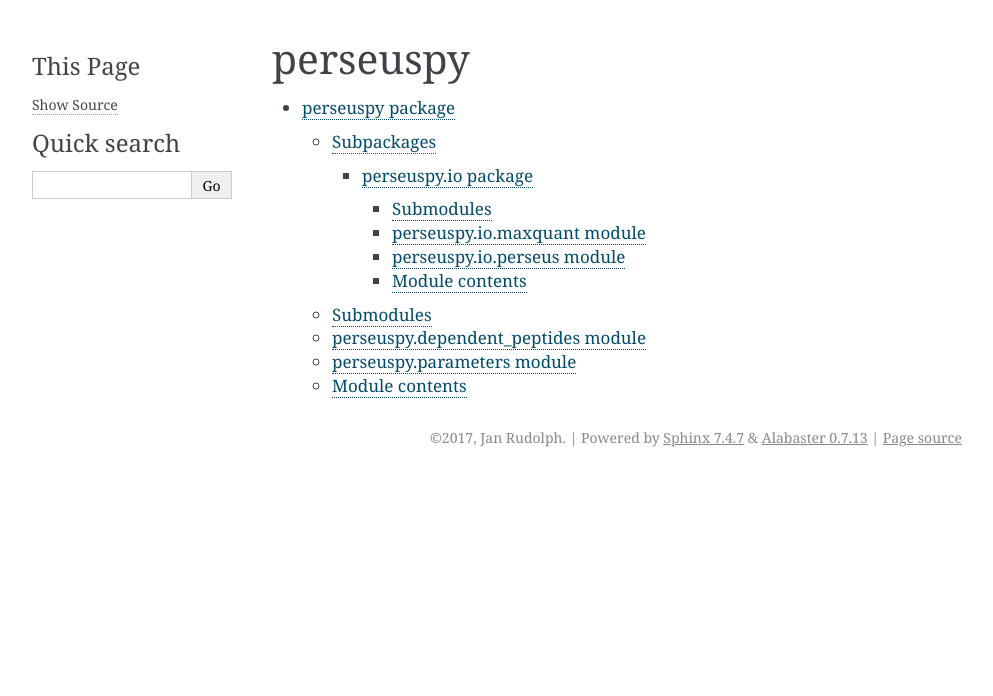
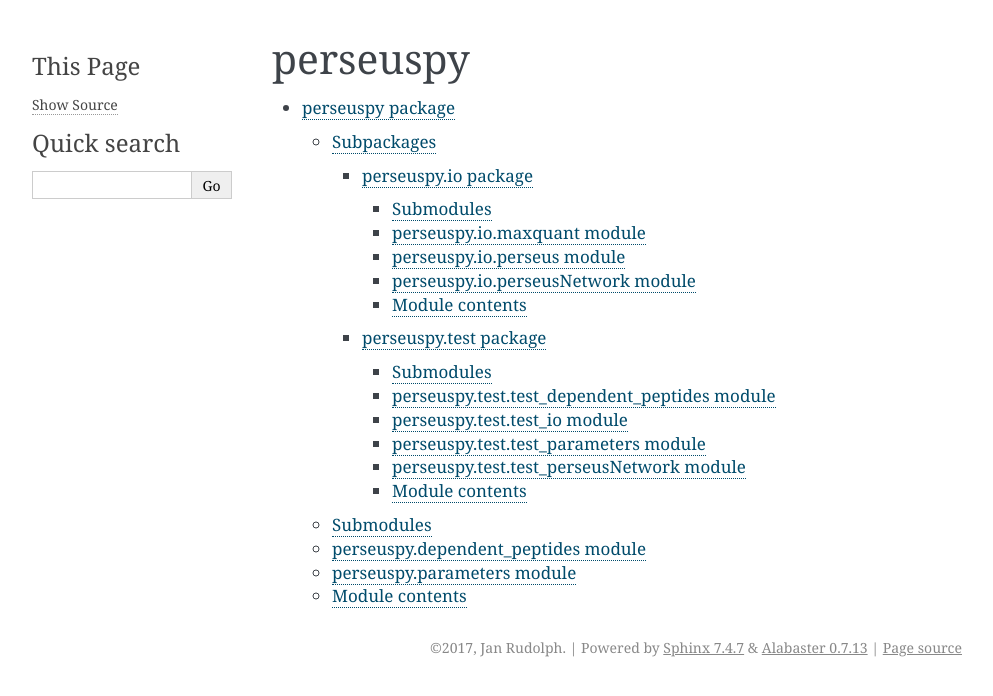
Before and after one commit to cox-labs/perseuspy, a Sphinx documentation site: the page built from docs/modules.rst, in a window 1280 px wide. Shown: the top 696 px of the page, without its empty margins (148-1141 px from the left). Built offline with Sphinx 7.4.7, drawn with Linux system fonts in a browser that asks for light colours; pages that are not in the unit, such as notebooks, are missing from menus.

Commit message:
added updated doc-files and builded html files

```diff
--- a/docs/perseuspy.io.rst
+++ b/docs/perseuspy.io.rst
@@ -1,21 +1,29 @@
-perseuspy.io package
-====================
+perseuspy\.io package
+=====================
 
 Submodules
 ----------
 
-perseuspy.io.maxquant module
-----------------------------
+perseuspy\.io\.maxquant module
+------------------------------
 
 .. automodule:: perseuspy.io.maxquant
     :members:
     :undoc-members:
     :show-inheritance:
 
-perseuspy.io.perseus module
----------------------------
+perseuspy\.io\.perseus module
+-----------------------------
 
 .. automodule:: perseuspy.io.perseus
+    :members:
+    :undoc-members:
+    :show-inheritance:
+
+perseuspy\.io\.perseusNetwork module
+------------------------------------
+
+.. automodule:: perseuspy.io.perseusNetwork
     :members:
     :undoc-members:
     :show-inheritance:
--- /dev/null
+++ b/docs/perseuspy.test.rst
@@ -0,0 +1,46 @@
+perseuspy\.test package
+=======================
+
+Submodules
+----------
+
+perseuspy\.test\.test\_dependent\_peptides module
+-------------------------------------------------
+
+.. automodule:: perseuspy.test.test_dependent_peptides
+    :members:
+    :undoc-members:
+    :show-inheritance:
+
+perseuspy\.test\.test\_io module
+--------------------------------
+
+.. automodule:: perseuspy.test.test_io
+    :members:
+    :undoc-members:
+    :show-inheritance:
+
+perseuspy\.test\.test\_parameters module
+----------------------------------------
+
+.. automodule:: perseuspy.test.test_parameters
+    :members:
+    :undoc-members:
+    :show-inheritance:
+
+perseuspy\.test\.test\_perseusNetwork module
+--------------------------------------------
+
+.. automodule:: perseuspy.test.test_perseusNetwork
+    :members:
+    :undoc-members:
+    :show-inheritance:
+
+
+Module contents
+---------------
+
+.. automodule:: perseuspy.test
+    :members:
+    :undoc-members:
+    :show-inheritance:
```
Also changed, not shown: docs/perseuspy.rst (+4 -4 lines).
